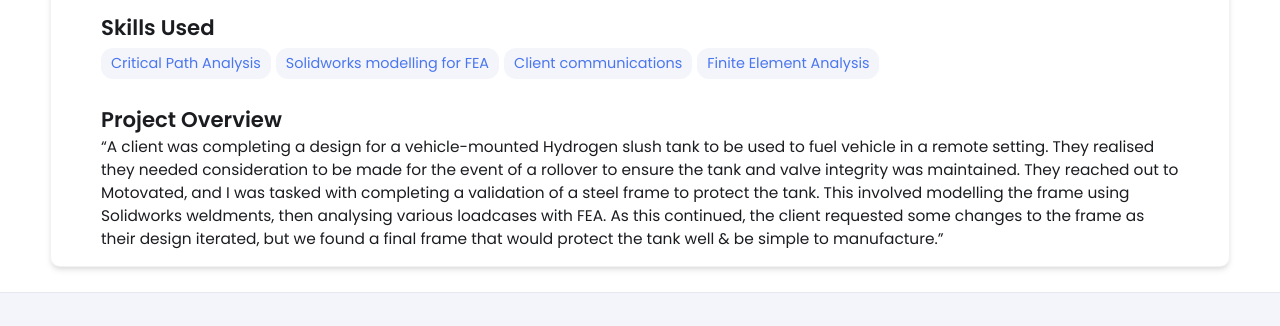
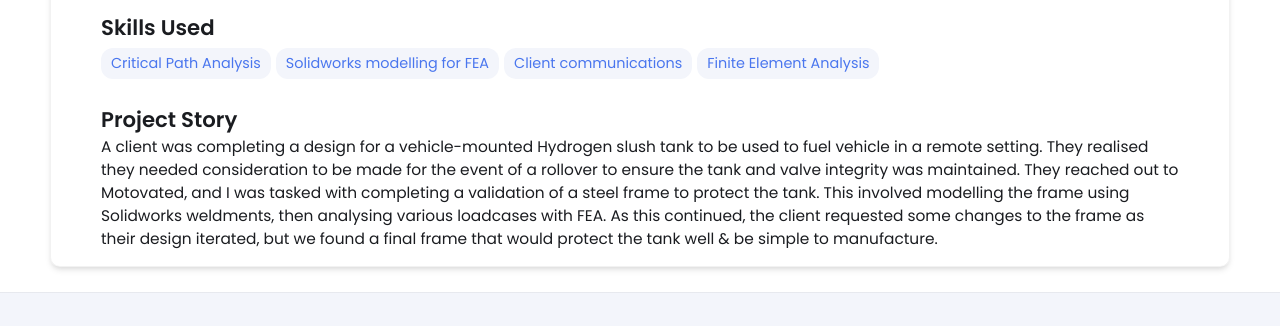
Before and after one commit to David-K-NZ/David-K-NZ.github.io, a Jekyll site: the page built from _projects/Rollover-Protection-Frame/index.md, in a window 1280 px wide. Shown: the part 632-958 px from the top of the page. Built offline with Jekyll 4.4.1, drawn with Linux system fonts in a browser that asks for light colours.

Commit message:
Update index.md

```diff
--- a/_projects/Rollover-Protection-Frame/index.md
+++ b/_projects/Rollover-Protection-Frame/index.md
@@ -10,6 +10,6 @@ skills:
 main-image: /Screenshot 2025-07-22 161616.png
 ---
 
-## Project Overview
+## Project Story
 
-"A client was completing a design for a vehicle-mounted Hydrogen slush tank to be used to fuel vehicle in a remote setting. They realised they needed consideration to be made for the event of a rollover to ensure the tank and valve integrity was maintained. They reached out to Motovated, and I was tasked with completing a validation of a steel frame to protect the tank. This involved modelling the frame using Solidworks weldments, then analysing various loadcases with FEA. As this continued, the client requested some changes to the frame as their design iterated, but we found a final frame that would protect the tank well & be simple to manufacture."
+A client was completing a design for a vehicle-mounted Hydrogen slush tank to be used to fuel vehicle in a remote setting. They realised they needed consideration to be made for the event of a rollover to ensure the tank and valve integrity was maintained. They reached out to Motovated, and I was tasked with completing a validation of a steel frame to protect the tank. This involved modelling the frame using Solidworks weldments, then analysing various loadcases with FEA. As this continued, the client requested some changes to the frame as their design iterated, but we found a final frame that would protect the tank well & be simple to manufacture.
```
